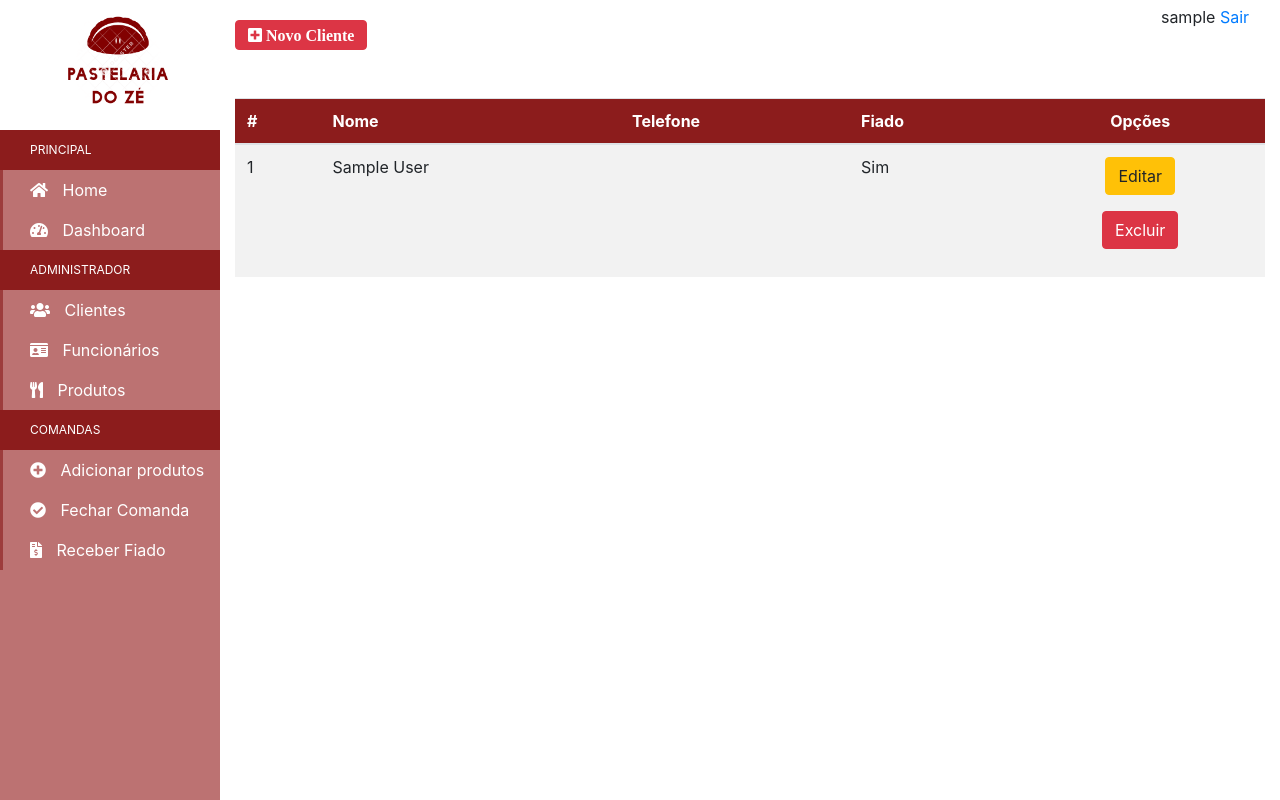
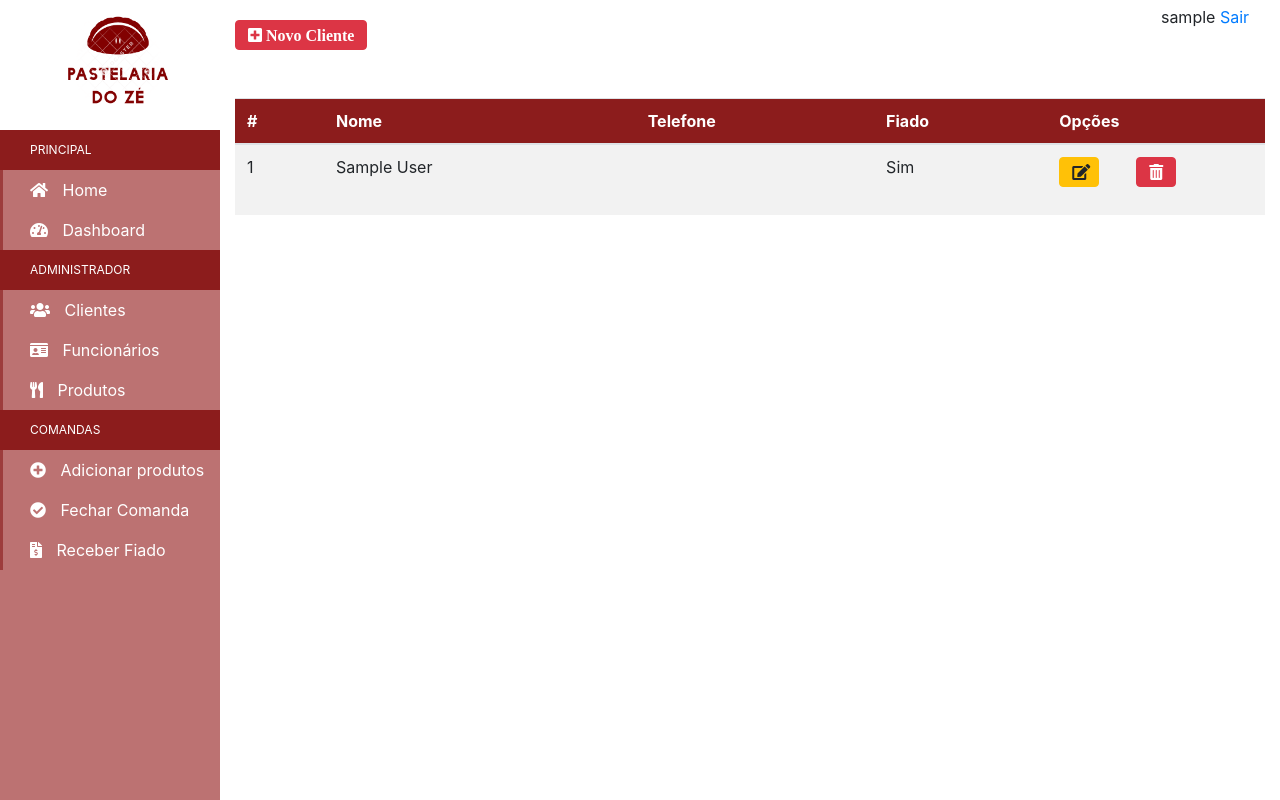
Before and after one commit to ProjetoIntegradorEquipe07/Integrador_Equipe07, a Flask app: page /cliente/ in a window 1280 px wide. Run offline with Flask 2, Linux system fonts and the light colour scheme; the visitor is signed in with stand-in values (Sample User, id 1); some libraries are stand-ins or nearby versions.

Commit message:
Ajustes botões

```diff
--- a/mod_cliente/templates/formListaClientes.html
+++ b/mod_cliente/templates/formListaClientes.html
@@ -12,7 +12,7 @@
             <th>Nome</th>
             <th>Telefone</th>
             <th>Fiado</th>
-            <th class="text-center">Opções</th>
+            <th>Opções</th>
         </tr>
     </thead>
     <tbody>
@@ -29,13 +29,13 @@
             {% endif %}
             <td>
                 <div class="text-center">
-                    <form action="{{ url_for('cliente.formEditCliente') }}" method="POST">
+                    <form style=" float:left; margin-right: -50px;" action="{{ url_for('cliente.formEditCliente') }}" method="POST">
                         <input type="hidden" name="id_cliente" value="{{ cliente[0] }}">
-                        <button type="submit" class="btn btn-warning">Editar</button>
+                        <button title="Editar" type="submit" class="btn btn-warning"><i class="fas fa-edit"></i></button>
                     </form>
                     <form action="{{ url_for('cliente.deleteCliente') }}" method="POST">
                         <input type="hidden" name="id_cliente" value="{{ cliente[0] }}">
-                        <button type="submit" class="btn btn-danger">Excluir</button>
+                        <button title="Excluir" type="submit" class="btn btn-danger"><i class="fas fa-trash-alt"></i></button>
                     </form>
                 </div>
             </td>
--- a/static/styles/listas.css
+++ b/static/styles/listas.css
@@ -5,3 +5,7 @@ thead {
 thead tr th{
     color: white;
 }
+
+form button{
+    width: 40px;
+}
```
